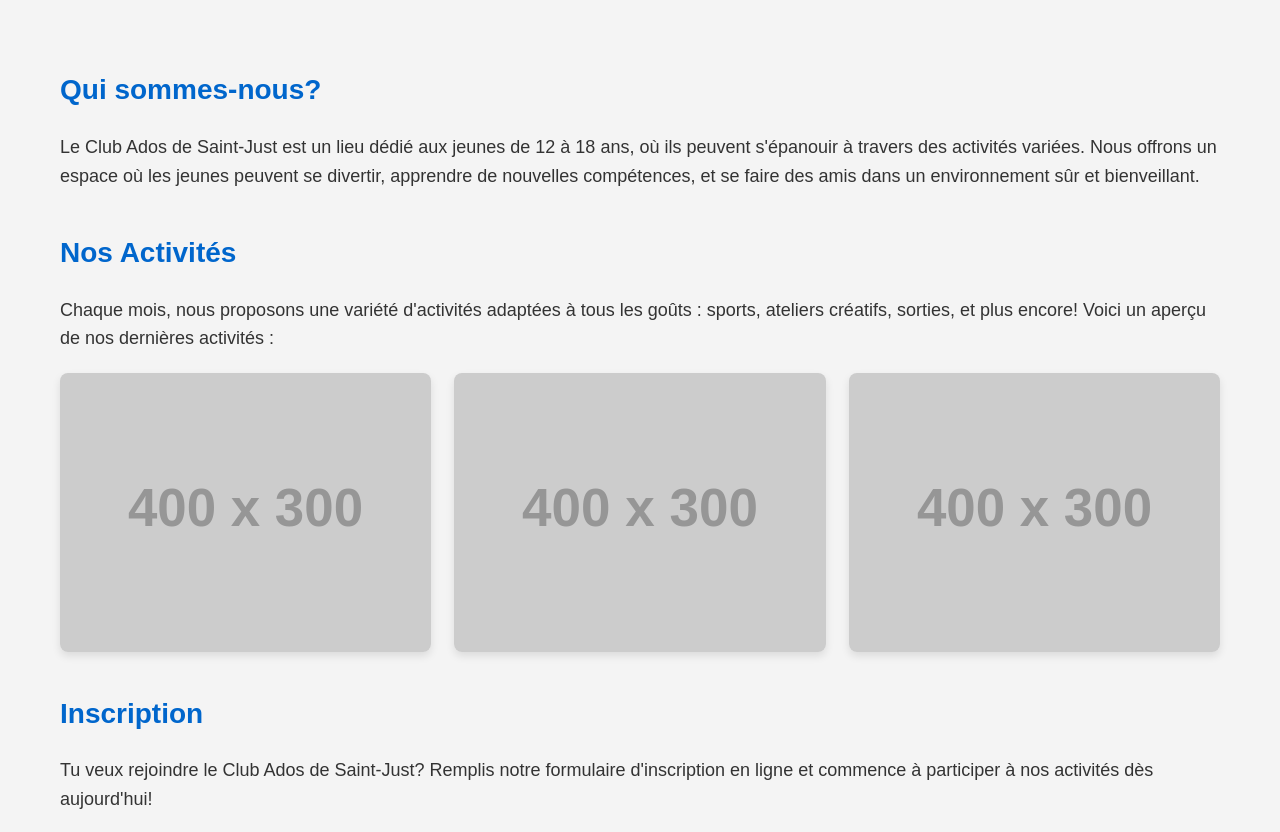
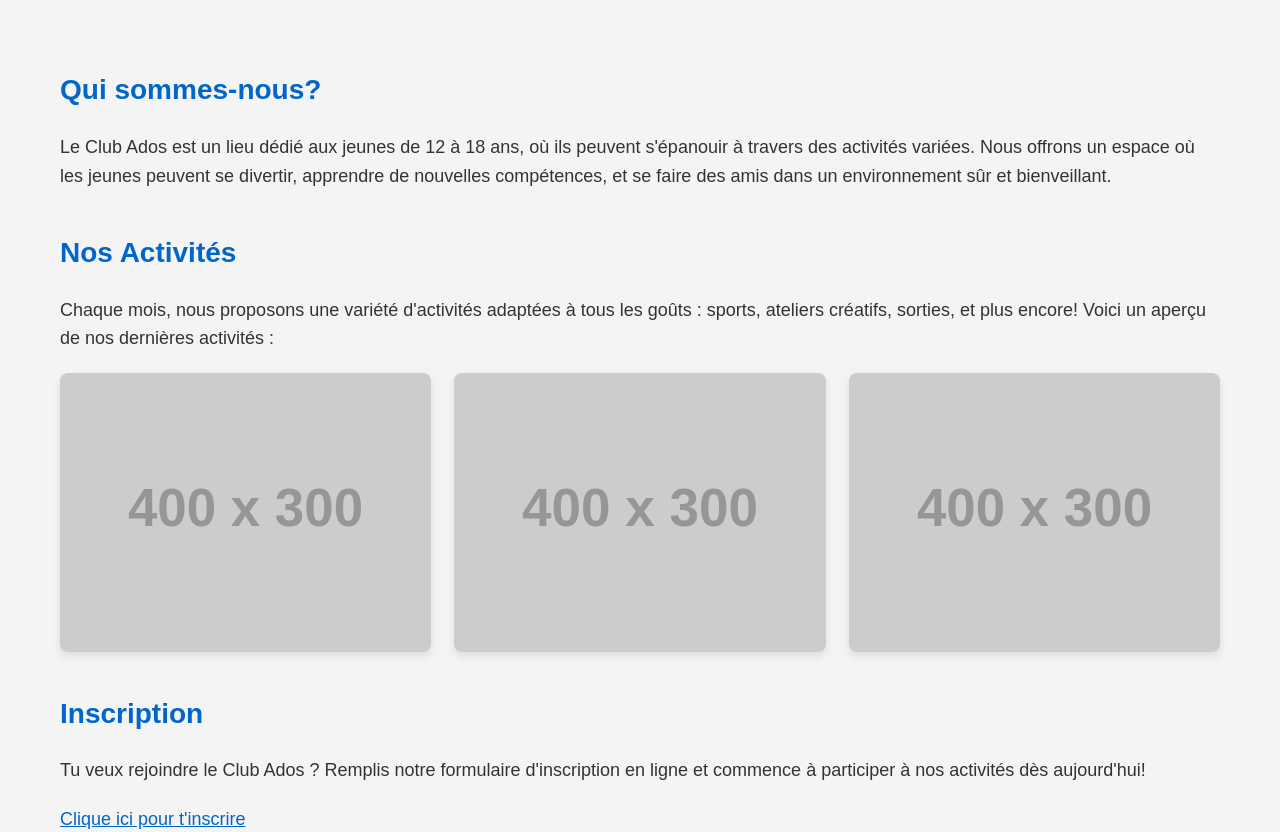
Before and after one commit to dylanbklf34/CLub-ados, a plain HTML site: page index.html in a window 1280 px wide. Shown: the part 520-1352 px from the top of the page. Drawn offline with Linux system fonts and the light colour scheme; placeholder pictures from the web are drawn by us.

Commit message:
Update index.html

```diff
--- a/index.html
+++ b/index.html
@@ -133,7 +133,7 @@
     <div class="container">
         <section id="accueil">
             <h2>Qui sommes-nous?</h2>
-            <p>Le Club Ados de Saint-Just est un lieu dédié aux jeunes de 12 à 18 ans, où ils peuvent s'épanouir à travers des activités variées. Nous offrons un espace où les jeunes peuvent se divertir, apprendre de nouvelles compétences, et se faire des amis dans un environnement sûr et bienveillant.</p>
+            <p>Le Club Ados est un lieu dédié aux jeunes de 12 à 18 ans, où ils peuvent s'épanouir à travers des activités variées. Nous offrons un espace où les jeunes peuvent se divertir, apprendre de nouvelles compétences, et se faire des amis dans un environnement sûr et bienveillant.</p>
         </section>
 
         <section id="activites">
@@ -149,7 +149,7 @@
 
         <section id="inscription">
             <h2>Inscription</h2>
-            <p>Tu veux rejoindre le Club Ados de Saint-Just? Remplis notre formulaire d'inscription en ligne et commence à participer à nos activités dès aujourd'hui!</p>
+            <p>Tu veux rejoindre le Club Ados ? Remplis notre formulaire d'inscription en ligne et commence à participer à nos activités dès aujourd'hui!</p>
             <p><a href="https://www.example.com/inscription" style="color: #0066cc;">Clique ici pour t'inscrire</a></p>
         </section>
 
```
